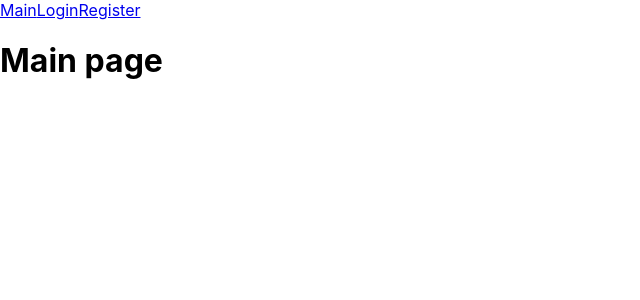
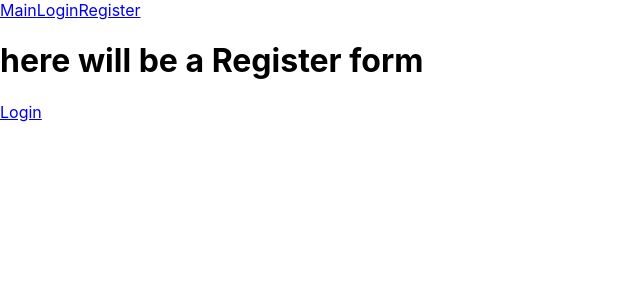
Before and after one commit to freeanddignified/freeanddignified.github.io, a React (Create React App) app: page /auth/register in a window 1280 px wide. Shown: the top 300 px of the page, without its empty margins (0-640 px from the left). Built offline with nearby package versions, Linux system fonts and the light colour scheme.

Commit message:
add nav links

```diff
--- a/src/AppRouter.js
+++ b/src/AppRouter.js
@@ -10,11 +10,10 @@ const AppRouter = () => {
     return (
         <BrowserRouter>
             <Routes>
-                <Route path="/" element={ <Main/> }>
-                    <Route path="auth" >
-                        <Route path="login" element={ <Login/> }/>
-                        <Route path="register" element={ <Register/> }/>
-                    </Route>
+                <Route path="/" element={ <Main/> }/>
+                <Route path="auth" >
+                    <Route path="login" element={ <Login/> }/>
+                    <Route path="register" element={ <Register/> }/>
                 </Route>
             </Routes>
         </BrowserRouter>
--- a/src/pages/auth/Login.js
+++ b/src/pages/auth/Login.js
@@ -10,7 +10,7 @@ const Login = () => {
             <h1>
                 here will be a login form
             </h1>
-            <Link to="register">Register</Link>
+            <Link to="/auth/register">Register</Link>
         </div>
     )
 }
--- a/src/pages/auth/Register.js
+++ b/src/pages/auth/Register.js
@@ -10,7 +10,7 @@ const Register = () => {
             <h1>
                 here will be a Register form
             </h1>
-            <Link to="login">Login</Link>
+            <Link to="/auth/login">Login</Link>
         </div>
     )
 }
```
